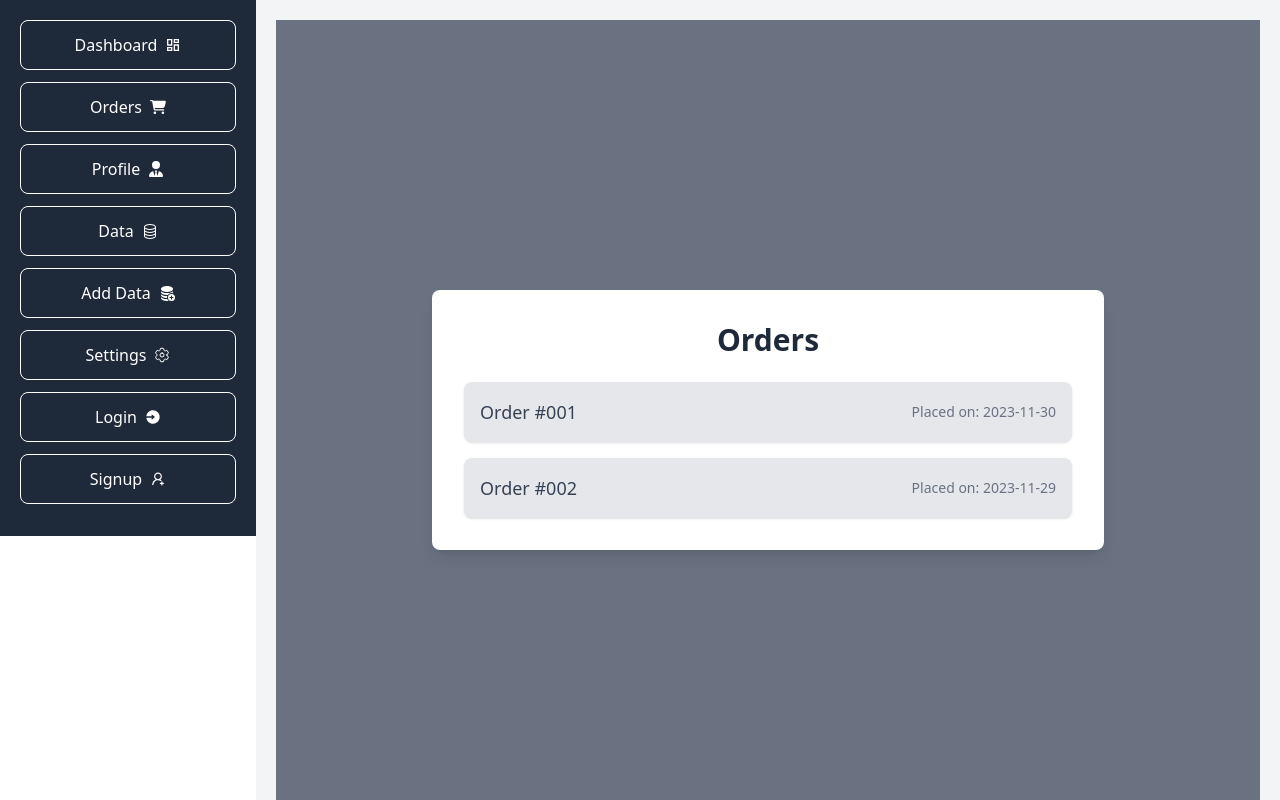
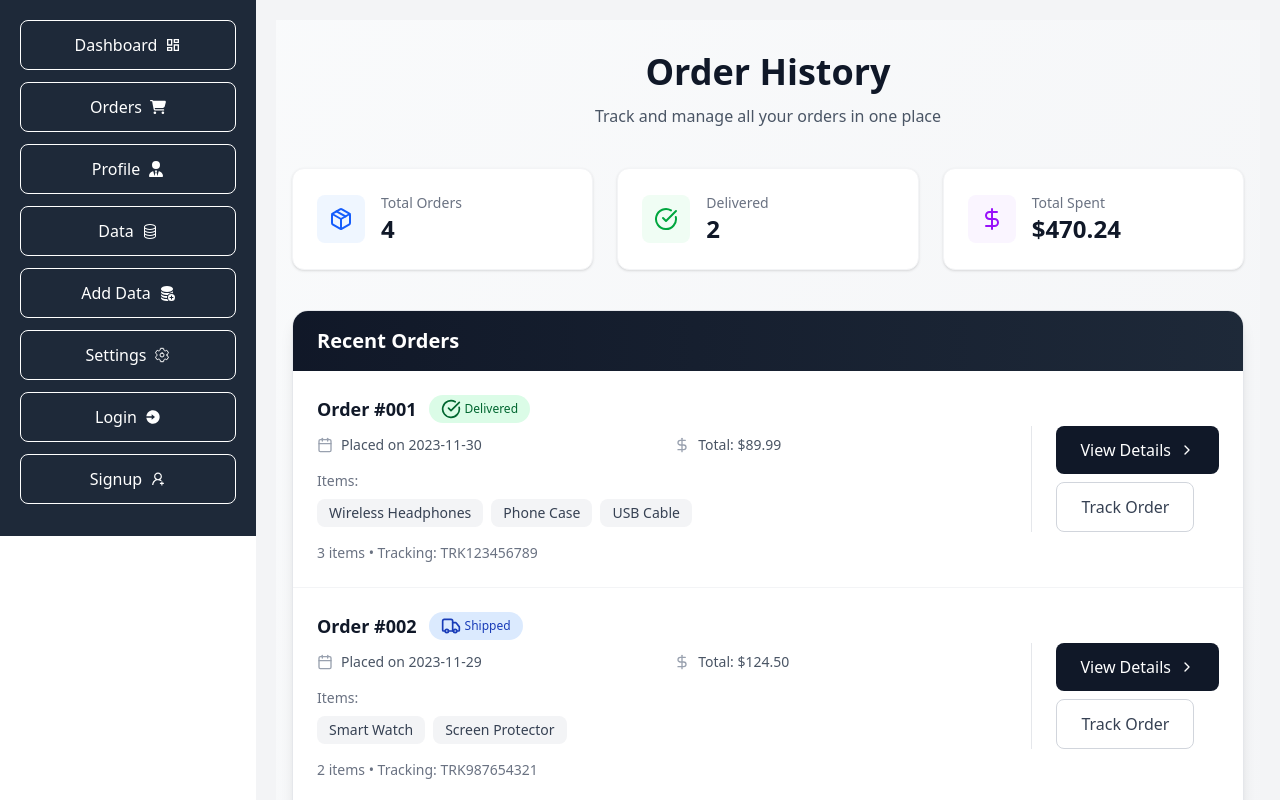
Before and after one commit to Hammad-000/admin-dashboard, a React (Vite) app: page /orders in a window 1280 px wide. Shown: the top 800 px of the page. Built offline with nearby package versions, Linux system fonts and the light colour scheme.

Commit message:
order pg update

```diff
--- a/package.json
+++ b/package.json
@@ -13,6 +13,7 @@
     "@tailwindcss/vite": "^4.1.17",
     "chart.js": "^4.5.1",
     "json-server": "^1.0.0-beta.3",
+    "lucide-react": "^0.555.0",
     "react": "^19.2.0",
     "react-chartjs-2": "^5.3.1",
     "react-dom": "^19.2.0",
--- a/src/pages/Orders.jsx
+++ b/src/pages/Orders.jsx
@@ -1,27 +1,198 @@
 import React from 'react';
+import { CheckCircle, Package, Truck, ChevronRight, Calendar, DollarSign } from 'lucide-react';
 
-const Order = () => {
+const Orders = () => {
+    const orders = [
+        {
+            id: "#001",
+            date: "2023-11-30",
+            status: "Delivered",
+            amount: "$89.99",
+            items: 3,
+            tracking: "TRK123456789",
+            itemsList: ["Wireless Headphones", "Phone Case", "USB Cable"]
+        },
+        {
+            id: "#002",
+            date: "2023-11-29",
+            status: "Shipped",
+            amount: "$124.50",
+            items: 2,
+            tracking: "TRK987654321",
+            itemsList: ["Smart Watch", "Screen Protector"]
+        },
+        {
+            id: "#003",
+            date: "2023-11-28",
+            status: "Processing",
+            amount: "$45.75",
+            items: 1,
+            tracking: "Pending",
+            itemsList: ["Wireless Earbuds"]
+        },
+        {
+            id: "#004",
+            date: "2023-11-25",
+            status: "Delivered",
+            amount: "$210.00",
+            items: 4,
+            tracking: "TRK456123789",
+            itemsList: ["Laptop Stand", "Keyboard", "Mouse", "Webcam"]
+        }
+    ];
+
+    const getStatusColor = (status) => {
+        switch(status) {
+            case 'Delivered': return 'bg-green-100 text-green-800';
+            case 'Shipped': return 'bg-blue-100 text-blue-800';
+            case 'Processing': return 'bg-yellow-100 text-yellow-800';
+            default: return 'bg-gray-100 text-gray-800';
+        }
+    };
+
+    const getStatusIcon = (status) => {
+        switch(status) {
+            case 'Delivered': return <CheckCircle className="w-5 h-5" />;
+            case 'Shipped': return <Truck className="w-5 h-5" />;
+            default: return <Package className="w-5 h-5" />;
+        }
+    };
+
     return (
-        <div className="bg-gray-500 min-h-screen flex items-center justify-center">
-            <div className="bg-white p-8 rounded-lg shadow-lg w-full max-w-2xl">
-                <h2 className="text-3xl font-semibold text-center text-gray-800 mb-6">
-                    Orders
-                </h2>
-                <div className="space-y-4">
+        <div className="min-h-screen bg-gradient-to-br from-gray-50 to-gray-100 py-8 px-4">
+            <div className="max-w-6xl mx-auto">
+                {/* Header */}
+                <div className="text-center mb-10">
+                    <h1 className="text-4xl font-bold text-gray-900 mb-3">Order History</h1>
+                    <p className="text-gray-600">Track and manage all your orders in one place</p>
+                </div>
 
-                    <div className="flex justify-between items-center bg-gray-200 p-4 rounded-lg shadow-sm">
-                        <span className="text-lg font-medium text-gray-700">Order #001</span>
-                        <span className="text-sm text-gray-500">Placed on: 2023-11-30</span>
+                {/* Stats Card */}
+                <div className="grid grid-cols-1 md:grid-cols-3 gap-6 mb-10">
+                    <div className="bg-white rounded-xl p-6 shadow-sm border border-gray-100">
+                        <div className="flex items-center">
+                            <div className="bg-blue-50 p-3 rounded-lg mr-4">
+                                <Package className="w-6 h-6 text-blue-600" />
+                            </div>
+                            <div>
+                                <p className="text-sm text-gray-500">Total Orders</p>
+                                <p className="text-2xl font-bold text-gray-900">4</p>
+                            </div>
+                        </div>
                     </div>
-                    <div className="flex justify-between items-center bg-gray-200 p-4 rounded-lg shadow-sm">
-                        <span className="text-lg font-medium text-gray-700">Order #002</span>
-                        <span className="text-sm text-gray-500">Placed on: 2023-11-29</span>
+                    <div className="bg-white rounded-xl p-6 shadow-sm border border-gray-100">
+                        <div className="flex items-center">
+                            <div className="bg-green-50 p-3 rounded-lg mr-4">
+                                <CheckCircle className="w-6 h-6 text-green-600" />
+                            </div>
+                            <div>
+                                <p className="text-sm text-gray-500">Delivered</p>
+                                <p className="text-2xl font-bold text-gray-900">2</p>
+                            </div>
+                        </div>
+                    </div>
+                    <div className="bg-white rounded-xl p-6 shadow-sm border border-gray-100">
+                        <div className="flex items-center">
+                            <div className="bg-purple-50 p-3 rounded-lg mr-4">
+                                <DollarSign className="w-6 h-6 text-purple-600" />
+                            </div>
+                            <div>
+                                <p className="text-sm text-gray-500">Total Spent</p>
+                                <p className="text-2xl font-bold text-gray-900">$470.24</p>
+                            </div>
+                        </div>
+                    </div>
+                </div>
+
+                {/* Orders List */}
+                <div className="bg-white rounded-2xl shadow-lg overflow-hidden border border-gray-200">
+                    <div className="px-6 py-4 bg-gradient-to-r from-gray-900 to-gray-800">
+                        <h2 className="text-xl font-semibold text-white">Recent Orders</h2>
                     </div>
 
+                    <div className="divide-y divide-gray-100">
+                        {orders.map((order) => (
+                            <div key={order.id} className="p-6 hover:bg-gray-50 transition-colors duration-200">
+                                <div className="flex flex-col lg:flex-row lg:items-center justify-between gap-4">
+                                    <div className="flex-1">
+                                        <div className="flex items-center justify-between mb-3">
+                                            <div className="flex items-center">
+                                                <h3 className="text-lg font-semibold text-gray-900 mr-3">
+                                                    Order {order.id}
+                                                </h3>
+                                                <span className={`px-3 py-1 rounded-full text-xs font-medium flex items-center gap-1 ${getStatusColor(order.status)}`}>
+                                                    {getStatusIcon(order.status)}
+                                                    {order.status}
+                                                </span>
+                                            </div>
+                                            <ChevronRight className="w-5 h-5 text-gray-400 lg:hidden" />
+                                        </div>
+
+                                        <div className="grid grid-cols-1 md:grid-cols-2 gap-4 mb-4">
+                                            <div className="flex items-center text-gray-600">
+                                                <Calendar className="w-4 h-4 mr-2 text-gray-400" />
+                                                <span className="text-sm">Placed on {order.date}</span>
+                                            </div>
+                                            <div className="flex items-center text-gray-600">
+                                                <DollarSign className="w-4 h-4 mr-2 text-gray-400" />
+                                                <span className="text-sm font-medium">Total: {order.amount}</span>
+                                            </div>
+                                        </div>
+
+                                        <div className="mb-4">
+                                            <p className="text-sm text-gray-500 mb-2">Items:</p>
+                                            <div className="flex flex-wrap gap-2">
+                                                {order.itemsList.map((item, index) => (
+                                                    <span key={index} className="bg-gray-100 text-gray-700 px-3 py-1 rounded-lg text-sm">
+                                                        {item}
+                                                    </span>
+                                                ))}
+                                            </div>
+                                        </div>
+
+                                        <div className="flex items-center justify-between">
+                                            <div className="text-sm text-gray-500">
+                                                {order.items} item{order.items > 1 ? 's' : ''} • Tracking: {order.tracking}
+                                            </div>
+                                        </div>
+                                    </div>
+
+                                    <div className="lg:pl-6 lg:border-l lg:border-gray-200">
+                                        <button className="w-full lg:w-auto bg-gray-900 hover:bg-gray-800 text-white px-6 py-3 rounded-lg font-medium transition-colors duration-200 flex items-center justify-center lg:justify-start gap-2">
+                                            View Details
+                                            <ChevronRight className="w-4 h-4" />
+                                        </button>
+                                        <button className="w-full lg:w-auto mt-3 lg:mt-2 border border-gray-300 hover:border-gray-400 text-gray-700 hover:text-gray-900 px-6 py-3 rounded-lg font-medium transition-colors duration-200">
+                                            Track Order
+                                        </button>
+                                    </div>
+                                </div>
+                            </div>
+                        ))}
+                    </div>
+
+                    {/* Footer */}
+                    <div className="px-6 py-4 bg-gray-50 border-t border-gray-100">
+                        <div className="flex justify-between items-center">
+                            <p className="text-sm text-gray-600">
+                                Showing {orders.length} of 4 orders
+                            </p>
+                            <button className="text-gray-900 hover:text-gray-700 font-medium">
+                                View All Orders →
+                            </button>
+                        </div>
+                    </div>
+                </div>
+
+                {/* Help Section */}
+                <div className="mt-8 text-center">
+                    <p className="text-gray-600 text-sm">
+                        Need help? <a href="#" className="text-gray-900 font-medium hover:underline">Contact Support</a>
+                    </p>
                 </div>
             </div>
         </div>
     );
 };
 
-export default Order;
+export default Orders;
```
Also changed, not shown: src/pages/Profile.jsx (+18 -4 lines), 2 other files (tests, documents, lock files or other folders).
